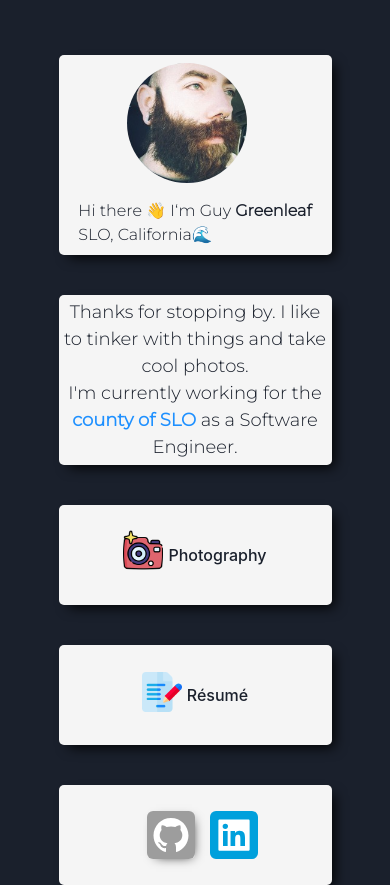
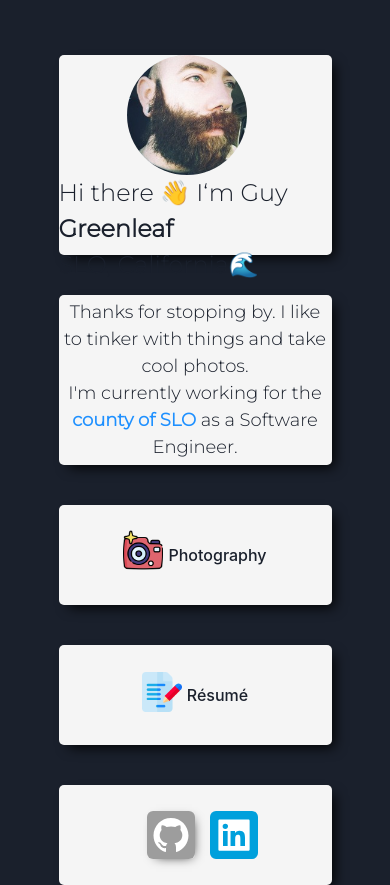
Before and after one commit to guygreenleaf/portfolioRevamp, a Next.js app: page / in a window 390 px wide. Built offline with nearby package versions, Linux system fonts and the light colour scheme.

Commit message:
increased css media width and changed header font size

```diff
--- a/styles/Home.module.css
+++ b/styles/Home.module.css
@@ -52,7 +52,7 @@
 
 .cardOneText{
     align-self: center;
-    font-size:20px;
+    font-size:1.55rem;
     font-family: 'Montserrat', sans-serif;
 }
 
@@ -380,7 +380,7 @@
 }
 
 
-@media only screen and (max-width: 850px) {
+@media only screen and (max-width: 1100px) {
     .cardContainer{
         background-color: whitesmoke;
         border-radius:5px;
@@ -402,7 +402,7 @@
 
     .cardOneText{
         align-self: center;
-        font-size:16px;
+        font-size:1.50rem;
         font-family: 'Montserrat', sans-serif;
         justify-self: center;
     }
```
